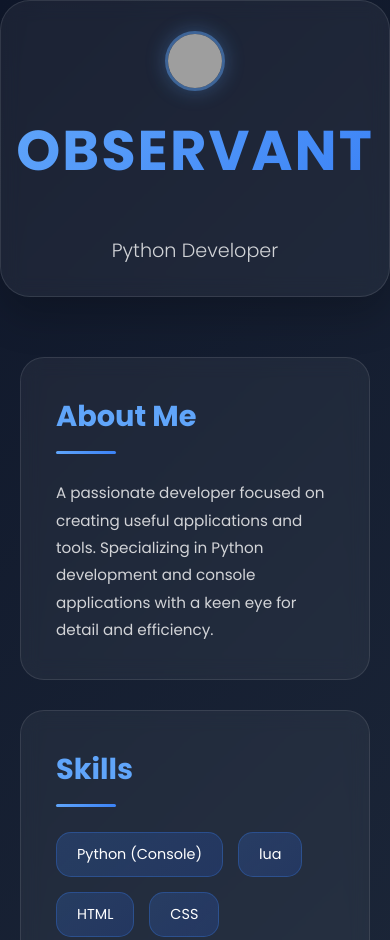
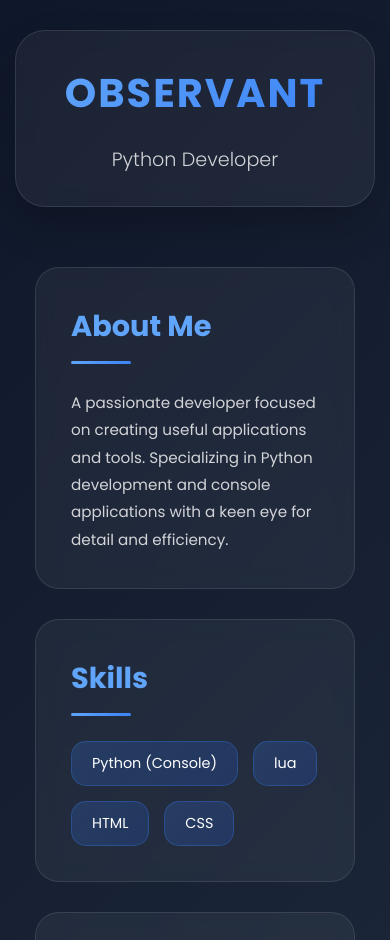
Before and after one commit to ByteWardenDev/BIO, a plain HTML site: page index.html in a window 390 px wide. Shown: the top 940 px of the page. Drawn offline with Linux system fonts and the light colour scheme; grey boxes are pictures that could not be loaded.

Commit message:
Update index.html

```diff
--- a/index.html
+++ b/index.html
@@ -147,60 +147,14 @@
                 gap: 30px;
             }
         }
-
-/* Add these new styles to your existing CSS */
-.header-content {
-    display: flex;
-    align-items: center;
-    justify-content: center;
-    gap: 20px;
-    margin-bottom: 20px;
-}
-
-.avatar {
-    width: 80px;
-    height: 80px;
-    border-radius: 50%;
-    object-fit: cover;
-    border: 3px solid rgba(96, 165, 250, 0.5);
-    box-shadow: 0 0 20px rgba(96, 165, 250, 0.3);
-}
-
-/* Update the existing header h1 style to remove margin-bottom */
-.header h1 {
-    font-size: 3.5rem;
-    background: linear-gradient(135deg, #60a5fa, #3b82f6);
-    -webkit-background-clip: text;
-    -webkit-text-fill-color: transparent;
-    letter-spacing: 2px;
-}
-
-/* Add this media query for responsive design */
-@media (max-width: 768px) {
-    .header-content {
-        flex-direction: column;
-        gap: 15px;
-    }
-
-    .avatar {
-        width: 60px;
-        height: 60px;
-    }
-}
-
-
     </style>
 </head>
 <body>
-<!-- Update the header div to include the avatar -->
-<div class="header">
-    <div class="header-content">
-        <img src="https://i.pinimg.com/736x/d0/fc/05/d0fc05ad092c7ef4922a7c5e994a4eaf.jpg" alt="Avatar" class="avatar">
-        <h1>OBSERVANT</h1>
-    </div>
-    <p>Python Developer</p>
-</div>
-
+    <div class="container">
+        <div class="header">
+            <h1>OBSERVANT</h1>
+            <p>Python Developer</p>
+        </div>
 
         <div class="cards-container">
             <div class="card">
```
